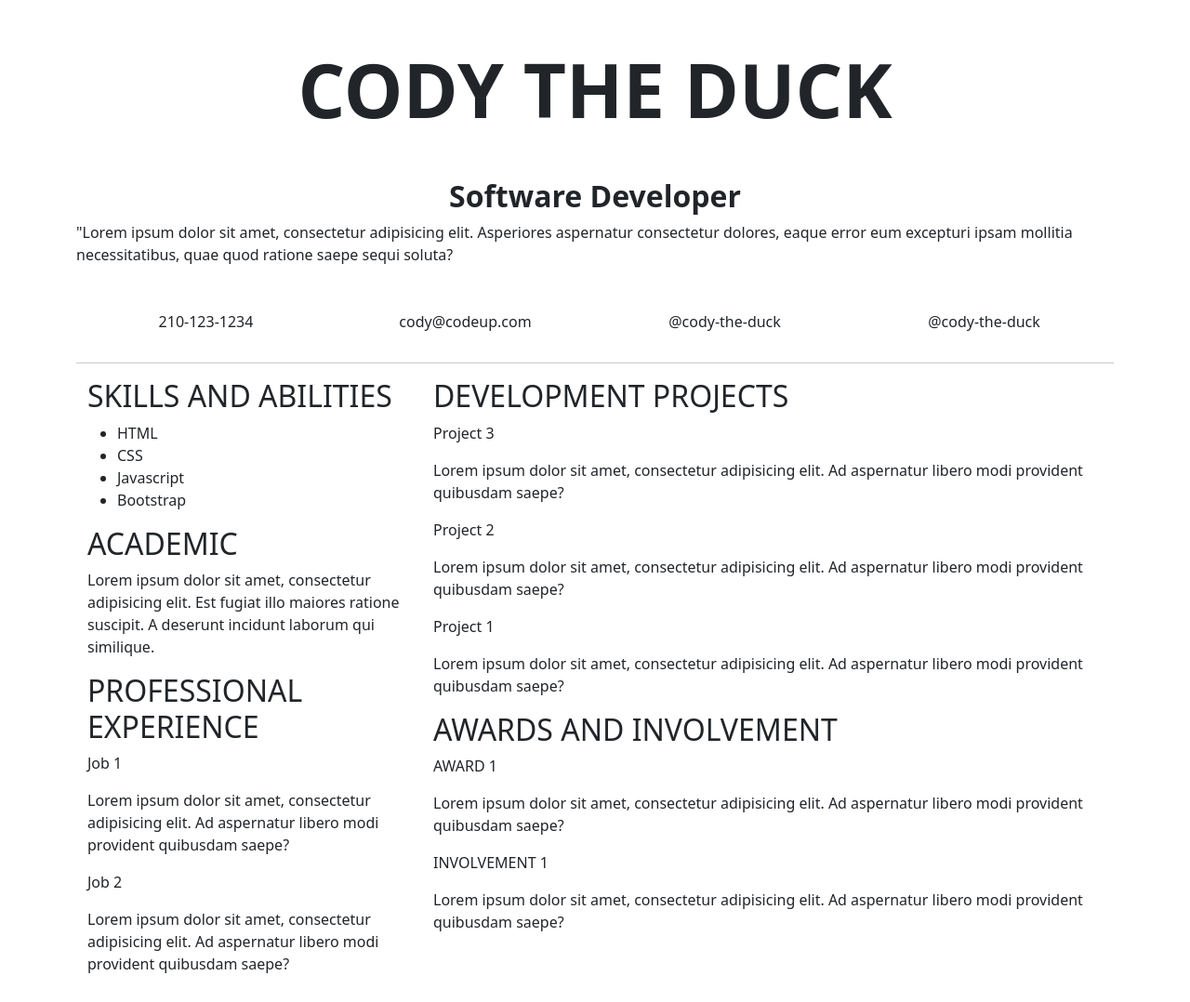
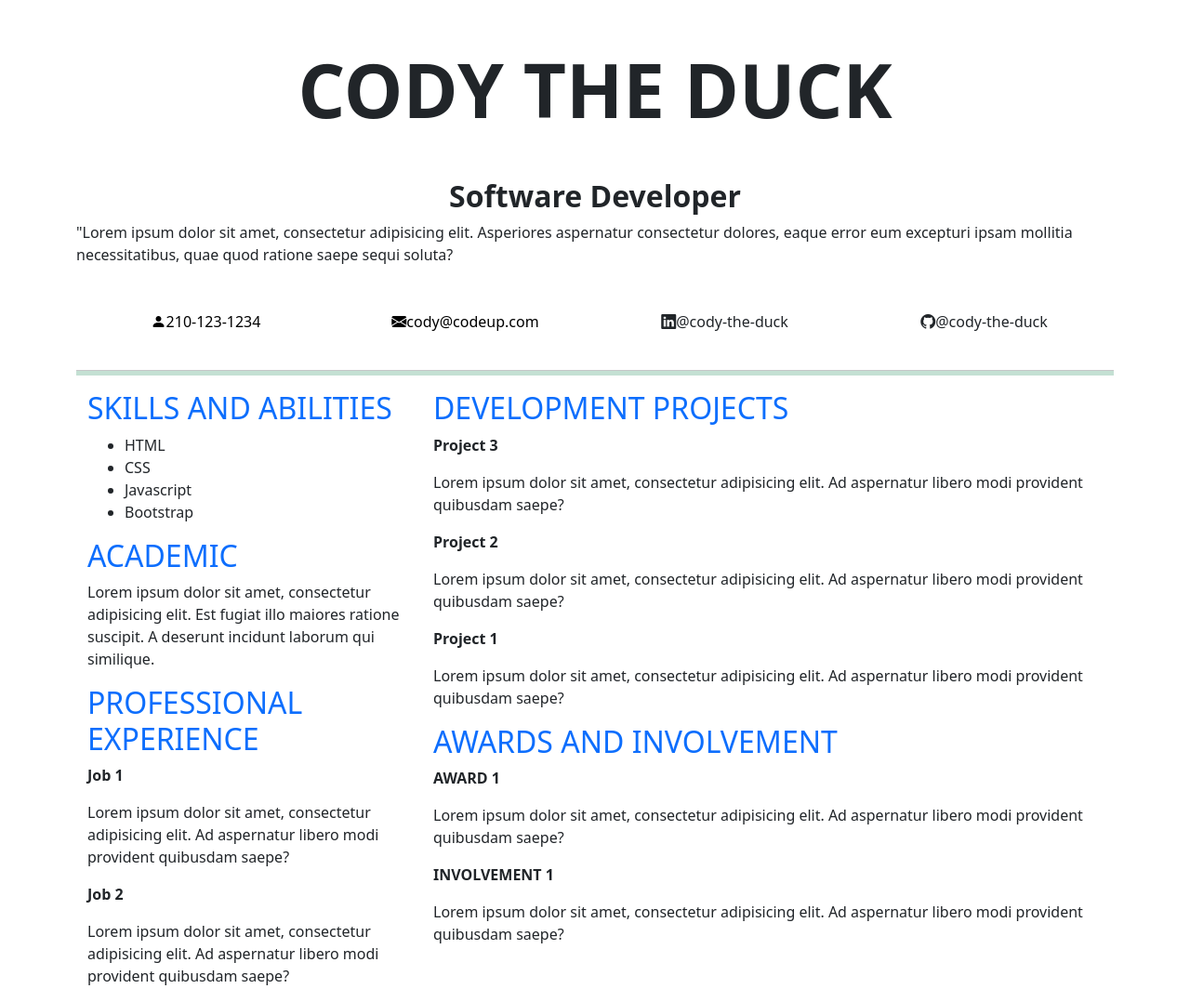
Before and after one commit to jmkrsak/codeup-web-exercises, a plain HTML site: page t-block-resume.html in a window 1280 px wide. Shown: the whole page at 93% size. Drawn offline with nearby package versions, Linux system fonts and the light colour scheme.

Commit message:
refactored exercise

```diff
--- a/t-block-resume.html
+++ b/t-block-resume.html
@@ -6,14 +6,13 @@
     <title>T-Block Resume</title>
     <link href="https://cdn.jsdelivr.net/npm/bootstrap@5.2.2/dist/css/bootstrap.min.css" rel="stylesheet" integrity="sha384-Zenh87qX5JnK2Jl0vWa8Ck2rdkQ2Bzep5IDxbcnCeuOxjzrPF/et3URy9Bv1WTRi" crossorigin="anonymous">
     <link rel="stylesheet" href="css/t-block-resume.css">
+    <style>
+        @import url("https://cdn.jsdelivr.net/npm/bootstrap-icons@1.9.1/font/bootstrap-icons.css");
+    </style>
 </head>
 <body>
-
-
-
 <main>
     <div class="container">
-
         <div class="row">
             <h1 class="text-center display-1 fw-bold my-5">CODY THE DUCK</h1>
         </div>
@@ -23,55 +22,55 @@
         <p class="mb-5">"Lorem ipsum dolor sit amet, consectetur adipisicing elit. Asperiores aspernatur consectetur dolores, eaque error eum excepturi ipsam mollitia necessitatibus, quae quod ratione saepe sequi soluta?</p>
 
         <div class="container">
-            <div class="row text-center">
+            <div class="row mt-3 pb-2 text-center">
                 <div class="col-lg-3 col-md-3">
-                    <p>210-123-1234</p>
+                    <p class="bi-person-fill" style="color: black;">210-123-1234</p>
                 </div>
                 <div class="col-lg-3 col-md-3">
-                    <p>cody@codeup.com</p>
+                    <p class="text-nowrap bi-envelope-fill" style="color: black;">cody@codeup.com</p>
                 </div>
                 <div class="col-lg-3 col-md-3">
-                    <p>@cody-the-duck</p>
+                    <p class="bi-linkedin">@cody-the-duck</p>
                 </div>
                 <div class="col-lg-3 col-md-3">
-                    <p>@cody-the-duck</p>
+                    <p class="bi-github">@cody-the-duck</p>
                 </div>
             </div>
         </div>
 
-        <hr>
+        <hr class="bg-success" style="height: 6px;">
 
         <div class="container">
             <div class="col">
                 <div class="row">
                     <div class="col-lg-4 col-md-4">
-                        <h2>SKILLS AND ABILITIES</h2>
-                        <ul>
+                        <h2 class="text-primary">SKILLS AND ABILITIES</h2>
+                        <ul class="mx-2">
                             <li>HTML</li>
                             <li>CSS</li>
                             <li>Javascript</li>
                             <li>Bootstrap</li>
                         </ul>
-                        <h2>ACADEMIC</h2>
+                        <h2 class="text-primary">ACADEMIC</h2>
                         <p>Lorem ipsum dolor sit amet, consectetur adipisicing elit. Est fugiat illo maiores ratione suscipit. A deserunt incidunt laborum qui similique.</p>
-                        <h2>PROFESSIONAL EXPERIENCE</h2>
-                        <P>Job 1</P>
+                        <h2 class="text-primary">PROFESSIONAL EXPERIENCE</h2>
+                        <P class="fw-bold">Job 1</P>
                         <p>Lorem ipsum dolor sit amet, consectetur adipisicing elit. Ad aspernatur libero modi provident quibusdam saepe?</p>
-                        <P>Job 2</P>
+                        <P class="fw-bold">Job 2</P>
                         <p>Lorem ipsum dolor sit amet, consectetur adipisicing elit. Ad aspernatur libero modi provident quibusdam saepe?</p>
                     </div>
                     <div class="col-lg-8 col-md-8">
-                        <h2>DEVELOPMENT PROJECTS</h2>
-                        <P>Project 3</P>
+                        <h2 class="text-primary">DEVELOPMENT PROJECTS</h2>
+                        <P class="fw-bold">Project 3</P>
                         <p>Lorem ipsum dolor sit amet, consectetur adipisicing elit. Ad aspernatur libero modi provident quibusdam saepe?</p>
-                        <P>Project 2</P>
+                        <P class="fw-bold">Project 2</P>
                         <p>Lorem ipsum dolor sit amet, consectetur adipisicing elit. Ad aspernatur libero modi provident quibusdam saepe?</p>
-                        <P>Project 1</P>
+                        <P class="fw-bold">Project 1</P>
                         <p>Lorem ipsum dolor sit amet, consectetur adipisicing elit. Ad aspernatur libero modi provident quibusdam saepe?</p>
-                        <h2>AWARDS AND INVOLVEMENT</h2>
-                        <P>AWARD 1</P>
+                        <h2 class="text-primary">AWARDS AND INVOLVEMENT</h2>
+                        <P class="fw-bold">AWARD 1</P>
                         <p>Lorem ipsum dolor sit amet, consectetur adipisicing elit. Ad aspernatur libero modi provident quibusdam saepe?</p>
-                        <P>INVOLVEMENT 1</P>
+                        <P class="fw-bold">INVOLVEMENT 1</P>
                         <p>Lorem ipsum dolor sit amet, consectetur adipisicing elit. Ad aspernatur libero modi provident quibusdam saepe?</p>
                     </div>
                 </div>
```
